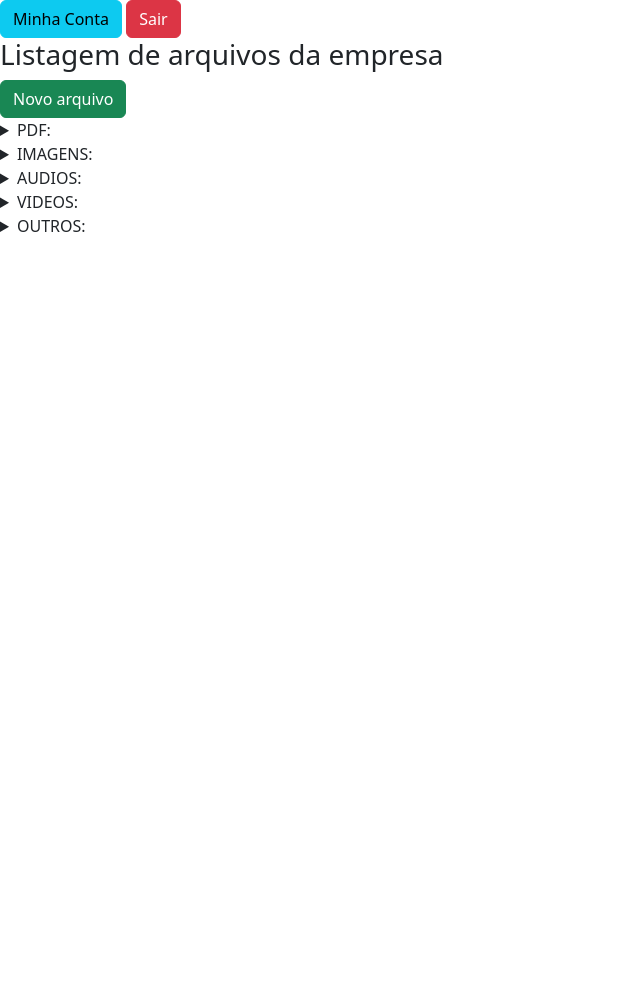
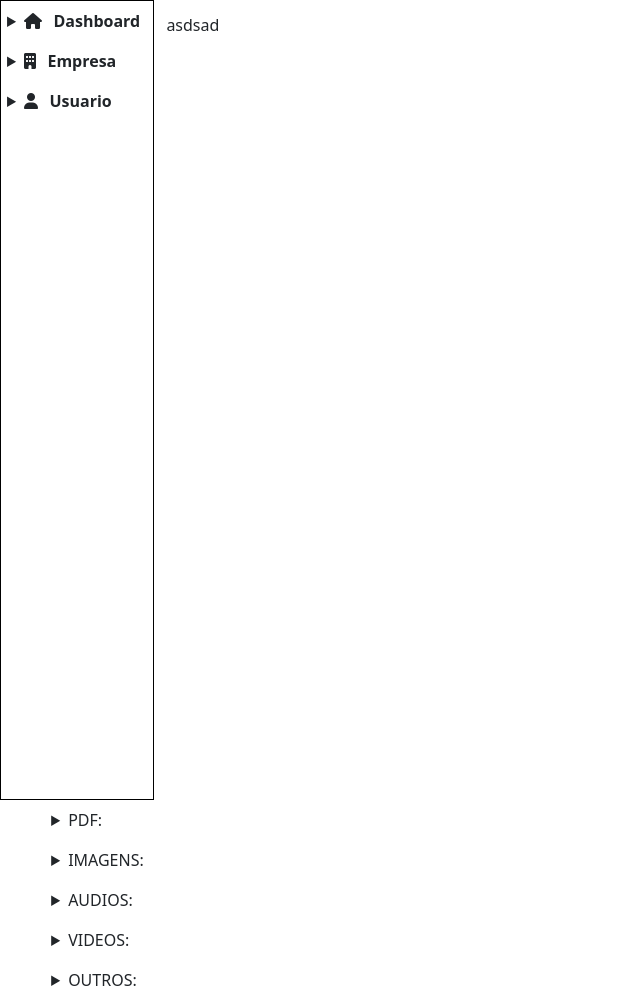
Before and after one commit to Chrisouza/Jamboo, a Django app: page /arquivos/9/ in a window 1280 px wide. Shown: the whole page, without its empty margins (0-640 px from the left). Before the commit the page ends 232 px from the top, so only its background shows below. Run offline with Django 4.2, Linux system fonts and the light colour scheme; a user stored in the database is signed in; data comes from the database, SQL or seed files in the repository; both versions use the stored data as it was after the commit; tables that the repository leaves empty hold one stand-in row (values such as "Sample post"); some libraries are stand-ins or nearby versions.

Commit message:
update 10/03/2023

```diff
--- /dev/null
+++ b/_docs/cores.txt
@@ -0,0 +1 @@
+drone -> #f19103
--- a/administracao/static/adminsitracao/adminsitracao.css
+++ b/administracao/static/adminsitracao/adminsitracao.css
@@ -21,15 +21,18 @@
     width:12%;
     border:1px #000 solid;
 }
+    div.lateral-esquerda details span {
+        font-weight: bold;
+    }
     div.lateral-esquerda i{
         margin-right:5%;
     }
     div.lateral-esquerda a{
         display:block;
         width:100%;
-        background-color:cyan;
         margin-bottom:2%;
         padding-left:20%;
+        text-decoration:none;
     }
 
 
@@ -44,3 +47,8 @@
     line-height:40px;
     padding-left:4%;
 }
+
+badge{
+    border-radius:15px;
+    padding: 5px;
+}
--- a/arquivos/views.py
+++ b/arquivos/views.py
@@ -8,18 +8,12 @@
 
 def index(request, id):
     if request.user.is_authenticated:
-        try:
-            level = Login.objects.get(user=request.user.pk)
-        except:
-            print("NAO CONSEGUIU ENCONTRAR O USUARIO LOGADO")
-            return False
         empresa = Company.objects.get(id=id)
         arquivos = read_files(slug=empresa.slug)
         context = {
             "emp_id": id,
             "empresa": empresa,
-            "arquivos": arquivos,
-            "level": level.level.level,
+            "arquivos": arquivos
         }
         return render(request, "arquivo/public/home.html", context)
     return redirect("/")
--- a/empresa/models.py
+++ b/empresa/models.py
@@ -6,7 +6,7 @@
 class Company(models.Model):
     slug = models.CharField(_('slug'), max_length=255, default="", unique=True)
     name = models.CharField(_('name'), max_length=255, default="", unique=True)
-    phone = models.IntegerField(_('phone'), default="", unique=True)
+    phone = models.IntegerField(_('phone'), default=0, unique=True)
     created = models.DateTimeField(_('created'), default=timezone.now)
     active = models.BooleanField(_('active'), default=True)
 
--- a/empresa/views.py
+++ b/empresa/views.py
@@ -43,8 +43,9 @@
         for login in logins:
             User.objects.get(id=login.user).delete()
             login.delete()
-        emp = Company.objects.get(id=id).delete()
+        emp = Company.objects.get(id=id)
         shutil.rmtree(f"{settings.BASE_DIR}/media/{emp.slug}",
                       ignore_errors=True)
+        emp.delete()
         return redirect("/administracao/")
     return redirect("/")
--- a/templates/administracao/lateral-esquerda.html
+++ b/templates/administracao/lateral-esquerda.html
@@ -2,26 +2,32 @@
     <!--Links main-->
     <details>
         <summary>
-            <i class="fa-solid fa-house"></i>Dashboard
+            <i class="fa-solid fa-house"></i>
+            <span>Dashboard</span>
         </summary>
         <div class="links">
-            <a href="{% url 'index-administracao' %}">DashBoard</a>
+            <a href="{% url 'index-administracao' %}">Dashboard</a>
             <a href="{% url 'logout-index' %}">Sair</a>
         </div>
     </details>
     <!--Links de Empresa-->
     <details>
         <summary>
-            <i class="fa-solid fa-building"></i>Empresa
+            <i class="fa-solid fa-building"></i>
+            <span>Empresa</span>
         </summary>
         <div class="links">
             <a href="{% url 'nova_empresa-empresa' %}">Nova Empresa</a>
         </div>
+        {% if level != "normal" %}
+            <a href="/arquivos/novo_arquivo/{{emp_id}}/">Novo arquivo</a>
+        {% endif %}
     </details>
     <!--Links de Usuario-->
     <details>
         <summary>
-            <i class="fa-solid fa-user"></i>Usuario
+            <i class="fa-solid fa-user"></i>
+            <span>Usuario</span>
         </summary>
         <div class="links">
             <a href="{% url 'novo_usuario-administracao' %}">Novo Usuario</a>
--- a/templates/arquivo/public/home.html
+++ b/templates/arquivo/public/home.html
@@ -1,14 +1,20 @@
 {% extends 'base.html' %}
+{% load static %}
 {% load django_bootstrap5 %}
 
+{% block css %}
+<link rel="stylesheet" href="{% static 'adminsitracao/adminsitracao.css' %}">
+{% endblock %}
+
+{% block menu %}
+{% endblock %}
+
 {% block conteudo %}
+{% include 'administracao/lateral-esquerda.html' %}
 
-<h3>Listagem de arquivos da empresa <strong>{{empresa.nome}}</strong></h3>
-
-
-{% if level != "normal" %}
-    <a class="btn btn-success" href="/arquivos/novo_arquivo/{{emp_id}}/">Novo arquivo</a>
-{% endif %}
+<div class="lateral-direita">
+    asdsad
+</div>
 
 {% for arquivo in arquivos %}
     {% for key, value in arquivo.items %}
--- a/templates/base.html
+++ b/templates/base.html
@@ -5,7 +5,7 @@
 <head>
     <meta charset="UTF-8" />
     <meta name="viewport" content="width=device-width, initial-scale=1.0" />
-    <title>Document</title>
+    <title>Mapa Drone - Inspe&ccedil;&otilde;es A&eacute;reas e Aq&aacute;tivas</title>
     {% bootstrap_css %}
     <link rel="stylesheet" href="{% static 'index/css/all.min.css' %}">
     {% block css %}
```
Also changed, not shown: index/static/index/css/index.css (+11 -6 lines), index/views.py (+9 -1 lines), templates/administracao/public/home.html (+9 -7 lines), db.sqlite3, index/static/index/images/logo.png.
